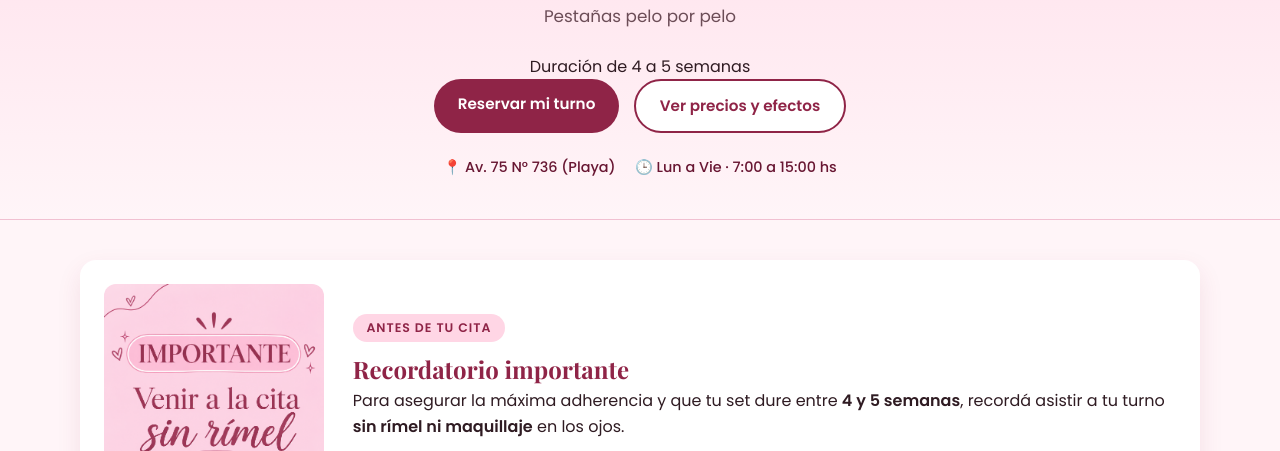
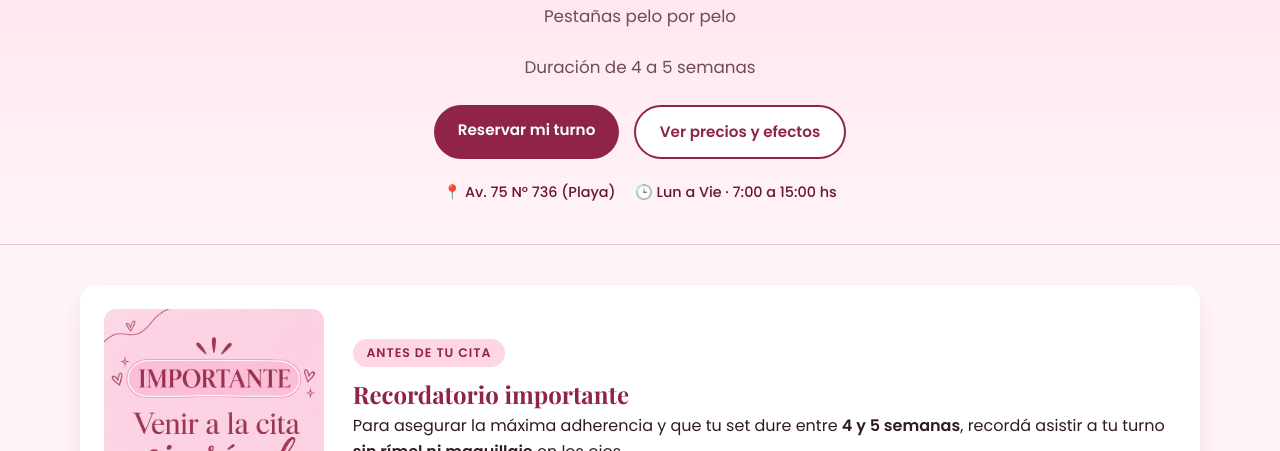
Before and after one commit to sebasabri2025-cyber/lucy-lashes, a plain HTML site: page index.html in a window 1280 px wide. Shown: the part 294-745 px from the top of the page. Drawn offline with nearby package versions, Linux system fonts and the light colour scheme; a web font is replaced by a local one.

Commit message:
Actualizar index.html

```diff
--- a/index.html
+++ b/index.html
@@ -24,7 +24,7 @@
       <p class="subtitulo">
         Pestañas pelo por pelo
       </p>
-      <pclass="subtitulo">
+      <p class="subtitulo">
         Duración de 4 a 5 semanas
       </p>
       <div class="hero-botones">
```
